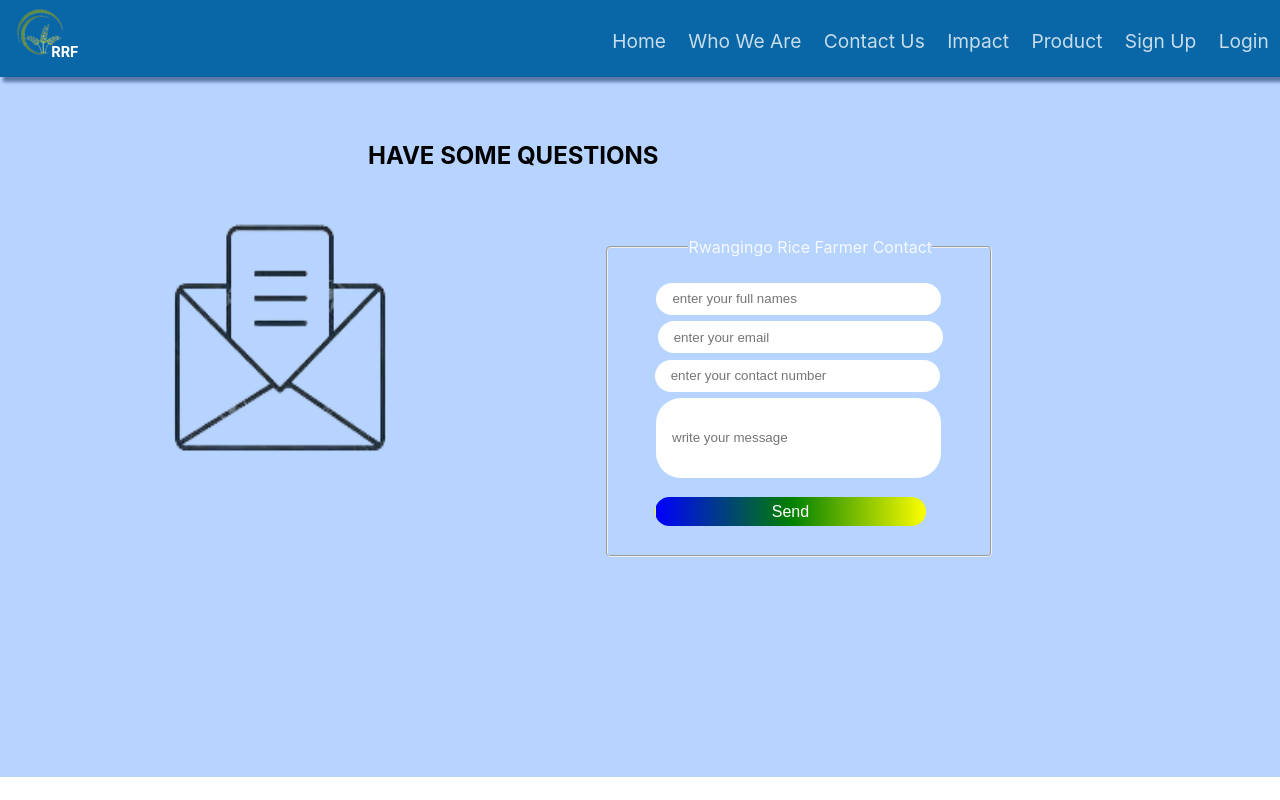
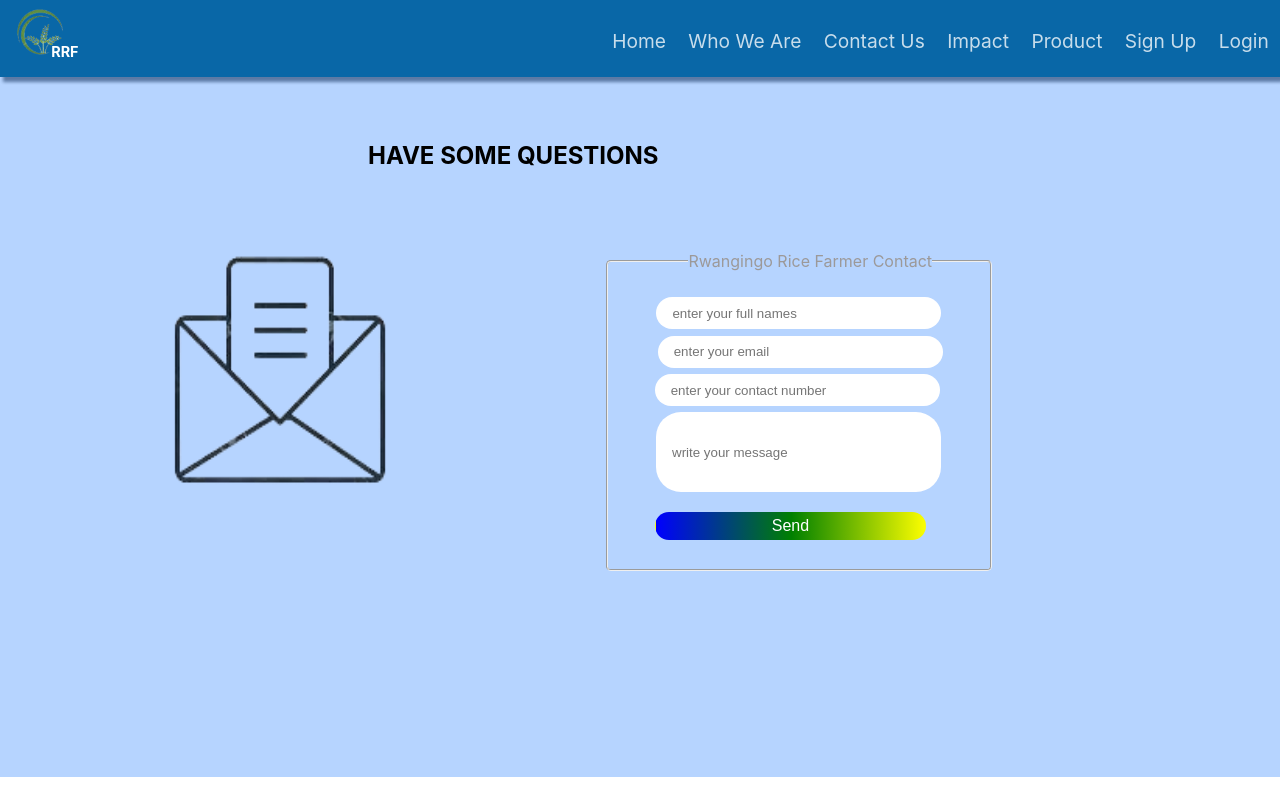
Before and after one commit to KAYITARES/ricer-farmer-fn, a React (Create React App) app in the folder farmer/: page / in a window 1280 px wide. Built offline with nearby package versions, Linux system fonts and the light colour scheme.

Commit message:
add many on contact

```diff
--- a/farmer/src/sass/pages/cont.scss
+++ b/farmer/src/sass/pages/cont.scss
@@ -21,7 +21,7 @@
     justify-content: center;
     align-items: center;
     margin-left: 5rem;
-    color: rgba(255, 255, 255, 0.875);
+    color: rgb(156, 153, 153);
 
 }
 .field{
@@ -105,6 +105,7 @@ h2{
     display: flex;
     justify-content: center;
     align-items: center;
+
 }
 .par{
 
@@ -112,10 +113,10 @@ h2{
     img{
         font-size: 1rem;
      margin-left: 30%;
-     margin-top: 20%;
+     margin-top: 30%;
         width: 350px;
         height: 400px;
-
+    position: relative;
 
     }
 }
--- a/farmer/src/sass/pages/header.scss
+++ b/farmer/src/sass/pages/header.scss
@@ -35,11 +35,13 @@ margin-top: 1.7rem;
         display: flex;
        align-items: center;
        margin-top: 1.8rem;
+       transition: all 7s;
 
         li{
             list-style-type: none;
             align-items: center;
             text-transform: capitalize;
+
         }
         a{
             text-decoration: none;
@@ -54,7 +56,7 @@ margin-top: 1.7rem;
                 font-size: 1.8rem;
                 width: 20px;
                 height: 20px;
-                 transition: all 2s;
+              text-decoration: underline;
                 }
         }
     }
```
